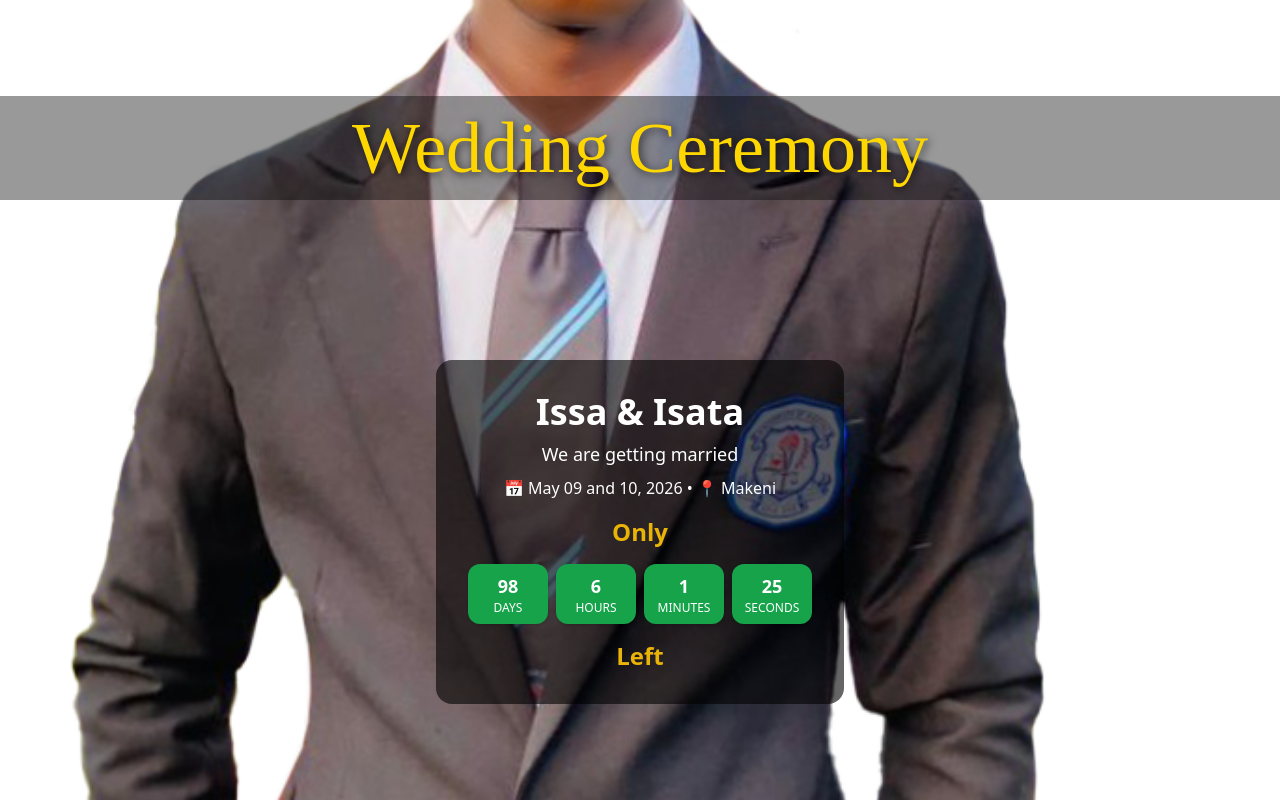
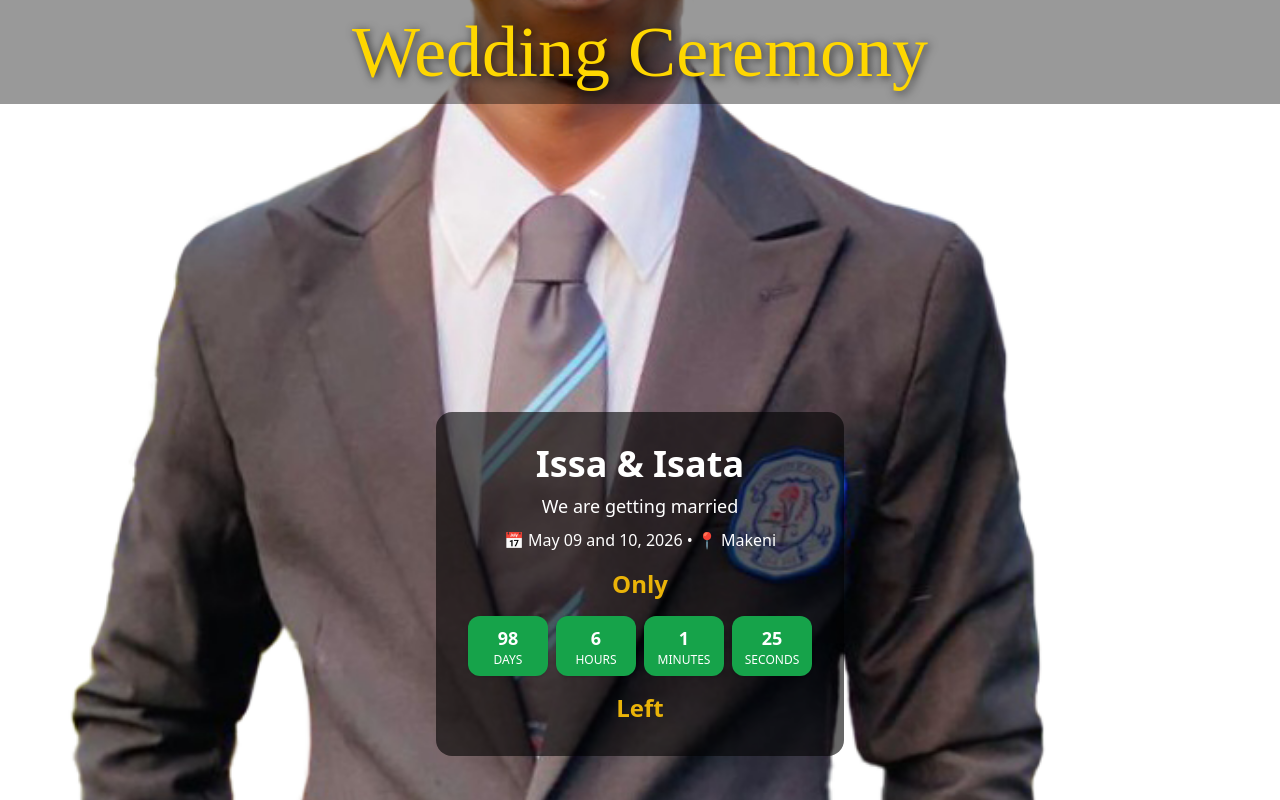
Before and after one commit to kamarasaiduo/Issa-Weds-Isata, a React (Vite) app: page / in a window 1280 px wide. Shown: the top 800 px of the page. Built offline with nearby package versions, Linux system fonts and the light colour scheme.

Commit message:
Describe what you changed

```diff
--- a/src/sections/Hero.jsx
+++ b/src/sections/Hero.jsx
@@ -4,19 +4,18 @@ import Countdown from "../components/Countdown";
 export default function Hero() {
   return (
     <section
-      className="relative min-h-screen bg-cover bg-center flex flex-col items-center justify-center text-white"
+      className="relative min-h-screen bg-cover bg-center text-white"
       style={{ backgroundImage: "url('/Issa-Weds-Isata/images/hero.jpg')" }}
     >
-      {/* Sticky header: sticks only while hero section is visible */}
-      <div className="w-full relative">
+      {/* Sticky header: stays until hero section is fully scrolled */}
+      <div className="sticky top-0 z-20 w-full">
         <h2
-          className="sticky top-0 w-full text-center text-5xl md:text-7xl whitespace-nowrap"
+          className="w-full text-center text-5xl md:text-7xl whitespace-nowrap"
           style={{
             fontFamily: "'Great Vibes', cursive",
             color: "#FFD700",
             fontWeight: 400,
             textShadow: "2px 2px 10px rgba(0,0,0,0.7)",
-            zIndex: 20,
             background: "rgba(0,0,0,0.4)",
             padding: "1rem 0",
           }}
@@ -25,8 +24,9 @@ export default function Hero() {
         </h2>
       </div>
 
-      {/* Overlay box */}
-      <div className="bg-black/60 p-8 rounded-2xl text-center text-blue-500 z-10 mt-40 max-w-md md:max-w-lg">
+      {/* Hero content container */}
+      <div className="flex flex-col items-center justify-center min-h-screen pt-40">
+        <div className="bg-black/60 p-8 rounded-2xl text-center text-blue-500 max-w-md md:max-w-lg">
           <h1 className="text-3xl md:text-4xl font-extrabold mb-2 text-white">Issa & Isata</h1>
           <p className="text-lg text-white">We are getting married</p>
           <p className="mt-2 text-white">📅 May 09 and 10, 2026 • 📍 Makeni</p>
@@ -35,6 +35,7 @@ export default function Hero() {
           <Countdown />
           <p className="mt-2 text-yellow-500 text-2xl font-semibold">Left</p>
         </div>
+      </div>
     </section>
   );
 }
```
Lines whose indentation alone changed are shown as unchanged.
